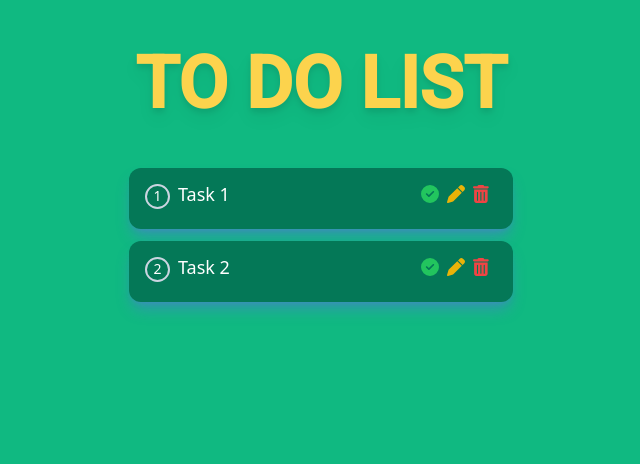
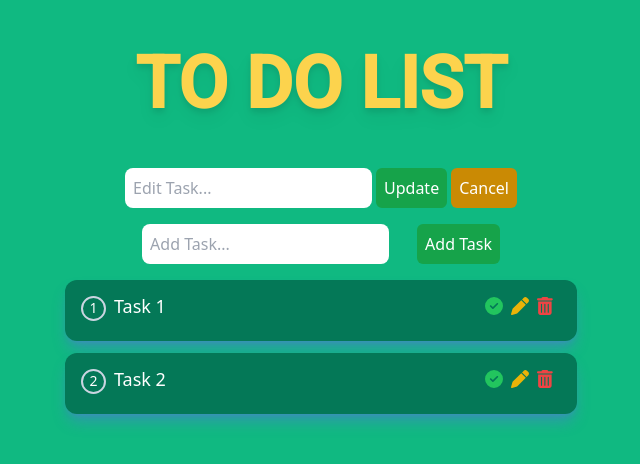
Before and after one commit to mriskisyahputraa2/project-challenges-react, a React (Create React App) app in the folder to-do-list/: page / in a window 1280 px wide. Shown: the top 464 px of the page, without its empty margins (319-959 px from the left). Built offline with nearby package versions, Linux system fonts and the light colour scheme.

Commit message:
add fungsi addTodo and addDeleteTodo

```diff
--- a/to-do-list/src/App.js
+++ b/to-do-list/src/App.js
@@ -7,25 +7,33 @@ function App() {
 
   // task (todo list) state
   const [todo, setTodo] = useState([
+    {"id":2, "title": "Task 2", "status": false},
     {"id":1, "title": "Task 1", "status": false}, // jika true berarti tugas selesai dan jika false sebaliknya
-    {"id":2, "title": "Task 2", "status": false},
   ]);
 
 
   // temp task / tugas data sementara
   const [newTask, setNewTask] = useState(''); // digunakan untuk menyimpan data sementara yang ditambahkan user
+
   const [updateData, setUpdateData] = useState(''); // digunakan untuk menahan data yang sedang di update
 
 
   // Add Task / menambahkan tugas
   const addTask = () => {
-
+    // jika newTask sudah diisi
+    if(newTask) {
+      let num = todo.length + 1; // maka + id nya data nya simpan dalam num
+      let newEntry = {id: num, title: newTask, status: false}; // then data masuk, id menjadi num, title menjadi newTask and status menjadi false supaya datanya tidak ke complate
+      setTodo([...todo, newEntry]); // newEntry sudah ada data, dan data tsb disimpan oleh v-todo didalam setTodo
+      setNewTask(''); // jika sudah tampil hilangkan data yang dimasukkan didalamn input
+    }
   }
 
 
   // Delete Task / Hapus Data
   const deleteTask = (id) => {
-
+    let newTasks = todo.filter(task => task.id !== id); // jadi intinya ini akan menghapus task yang ada di todo berdasarkan id nya dan
+    setTodo(newTasks); // data didalam setTodo akan di hapus oleh kondisi yg ada didalam newTasks
   }
 
 
@@ -52,36 +60,93 @@ function App() {
 
   return (
     <>
+    {/* judul */}
       <div className='App'>
         <h1 className='text-center font-roboto text-7xl font-extrabold text-amber-300 drop-shadow-lg my-12 uppercase'>To Do List</h1>
+    {/* end judul */}
+
+
+      {/* update task */}
+        <div className='flex flex-nowrap justify-center my-4 max-w-screen'>
+        <input
+        className='p-2 rounded-lg mr-1'
+        placeholder='Edit Task...'
+        type='text'/>
+        <div>
+          <button
+          className='bg-green-600 hover:bg-green-700 rounded-md p-2 text-white mr-1'
+          >Update</button>
+          <button
+          className='bg-yellow-600 hover:bg-yellow-700 rounded-md p-2 text-white'
+          >Cancel</button>
+        </div>
+      </div>
+    {/* end change task */}
+
+
+      {/* Add Task */}
+      <div className='flex flex-nowrap justify-center my-4 relative'>
+        <input
+        value={newTask}
+        onChange={(e) => setNewTask(e.target.value)}
+        placeholder='Add Task...'
+        className='p-2 rounded-lg mr-7 '
+        type='text'/>
+        <div>
+          <button
+          onClick={addTask}
+          className='bg-green-600 hover:bg-green-700 rounded-md p-2 text-white'
+          >Add Task</button>
+        </div>
+      </div>
+    {/* end add task */}
 
 
       {/* Display Todos */}
       </div>
-        {todo && todo.length ? '' : <p className='text-center text-green-500 text-bold'>No Task....</p>}
+        {todo && todo.length ? '' : <p className='text-center text-slate-900 text-bold font-roboto'>No Task....</p>}
       <div>
         <div>
-          {todo && todo.map((task, index) => {
+          {todo && todo
+          .sort((a,b) => a.id > b.id ? 1 : -1) // sort digunakan mengurutkan data pada array sebelum di tampilkan supaya id data tidak ambur radur
+          .map((task, index) => { // melooping array
             return (
               <React.Fragment key={task.id}>
-                  <div className='flex flex-wrap bg-emerald-700 shadow-lg shadow-indigo-500/40 rounded-xl mb-3 px-4 py-3 text-left text-lg relative mx-auto max-w-sm'>
+                  <div className='flex flex-wrap bg-emerald-700 shadow-lg shadow-indigo-500/40 rounded-xl mb-3 px-4 py-3 text-left text-lg relative max-w-lg mx-auto'>
 
                     {/* jika status nya sama dengan done maka coret text nya */}
                     <div className={task.status ? 'done' : ''}>
                       <span className=' inline-block border-solid border-2 rounded-full border-slate-300 w-[25px] h-[25px] text-white text-center mr-[8px] mb-2 text-sm'>{index + 1}</span>
                       <span className='taskText text-white '>{task.title}</span>
                     </div>
+                    {/* end bagian data */}
 
+
+                    {/* bagian button */}
                     <div className='ml-auto cursor-pointer'>
-                      <span className='mr-2 text-green-500 hover:text-green-600'>
+
+                      {/* button complete */}
+                      <span className='Completed / Not Completed mr-2 text-green-500 hover:text-green-600'>
                         <FontAwesomeIcon icon={faCircleCheck}></FontAwesomeIcon>
                       </span>
-                      <span className='mr-2 text-yellow-500 hover:text-yellow-600'>
+                      {/* end button complete */}
+
+
+                      {/* button edit */}
+                      <span className='Edit mr-2 text-yellow-500 hover:text-yellow-600'>
                         <FontAwesomeIcon icon={faPen}></FontAwesomeIcon>
                       </span>
-                      <span className='mr-2 text-red-500 hover:text-red-600'>
+                      {/* end button edit */}
+
+
+                      {/* button delete */}
+                      <span
+                      onClick={() => deleteTask(task.id)}
+                      className='Delete mr-2 text-red-500 hover:text-red-600'>
                         <FontAwesomeIcon icon={faTrashCan}></FontAwesomeIcon>
                       </span>
+                      {/* end button delete */}
+
                     </div>
                   </div>
 
```
